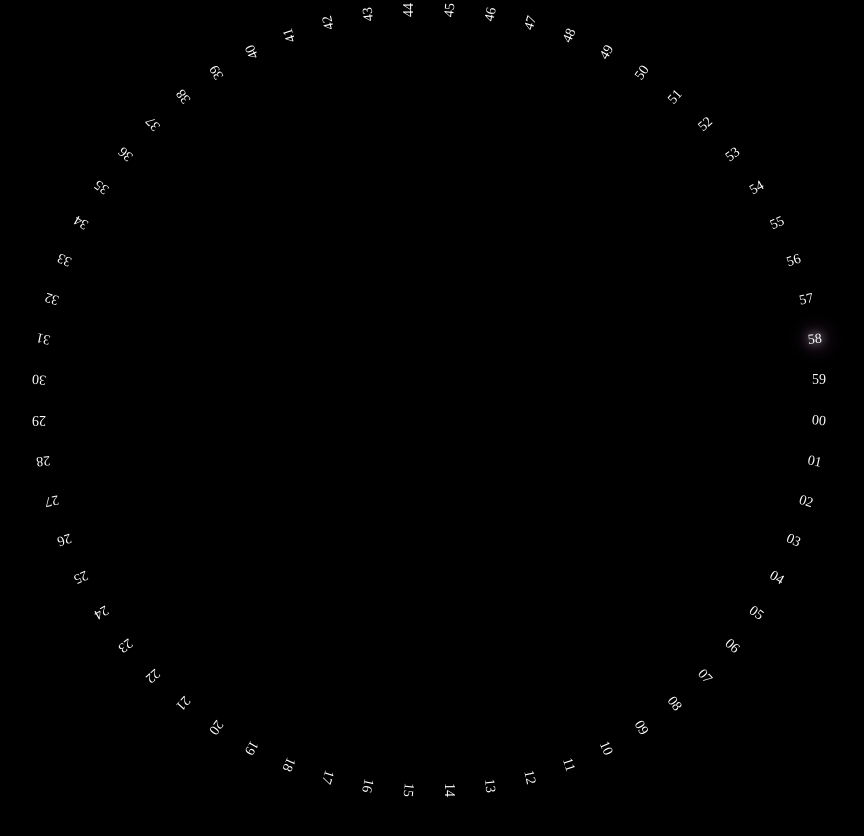
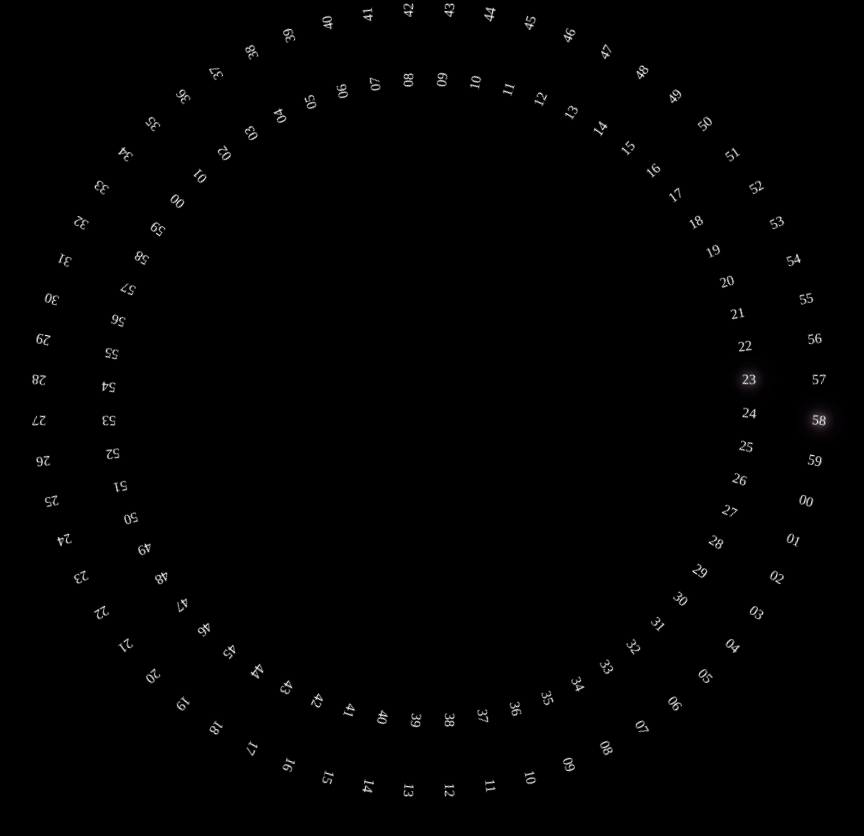
Before and after one commit to guakun01/time-wheels, a Vue app: page / in a window 1280 px wide. Shown: the top 836 px of the page, without its empty margins (211-1075 px from the left). Built offline with nearby package versions, Linux system fonts and the light colour scheme.

Commit message:
完成分钟组件

```diff
--- a/package.json
+++ b/package.json
@@ -3,7 +3,7 @@
   "version": "0.1.0",
   "private": true,
   "scripts": {
-    "serve": "vue-cli-service serve",
+    "dev": "vue-cli-service serve",
     "build": "vue-cli-service build",
     "lint": "vue-cli-service lint"
   },
--- a/src/App.vue
+++ b/src/App.vue
@@ -1,19 +1,24 @@
 <template>
   <div class="home">
     <gua-second :second="second" />
+    <gua-minute :minute="minute" />
   </div>
 </template>
 
 <script>
 import GuaSecond from '@/components/second'
+import GuaMinute from '@/components/minute'
+
 export default {
   name: 'Home',
   components: {
     GuaSecond,
+    GuaMinute,
   },
   data() {
     return {
       second: '',
+      minute: '',
     }
   },
   created() {
@@ -24,7 +29,8 @@ export default {
       setInterval(() => {
         let thisMoment = new Date()
         this.second = thisMoment.getSeconds()
-        console.log('这一秒: ', this.second, ' ')
+        this.minute = thisMoment.getMinutes()
+        console.log('这一秒: ', this.second, ' ', this.minute)
       }, 1000)
     }
   }
--- /dev/null
+++ b/src/components/minute.vue
@@ -0,0 +1,34 @@
+<template>
+  <ul :style="ulStyles">
+    <li v-for="(item, index) in liList" :key="`minute-${index}`" :class="{hover: index===minute-1}">
+      {{item}}
+    </li>
+  </ul>
+</template>
+
+<script>
+export default {
+  name: 'GuaMinute',
+  props: ['minute'],
+  computed: {
+    liList() {
+      return this.$t('minute')
+    },
+    ulStyles() {
+      return {
+        transform: `rotate(${-(this.minute * 6)}deg)`
+      }
+    }
+  }
+}
+</script>
+
+<style lang="scss" scoped>
+  ul {
+    @for $i from 1 through 60 {
+      li:nth-child(#{$i}) {
+        transform: rotate(#{$i * 6deg}) translateX(320px);
+      }
+    }
+  }
+</style>
--- a/src/components/second.vue
+++ b/src/components/second.vue
@@ -16,7 +16,7 @@ export default {
     },
     secondStyles() {
       return {
-        // transform: `rotate(${-(this.second * 6)}deg)`
+        transform: `rotate(${-(this.second * 6)}deg)`
       }
     }
   }
```
